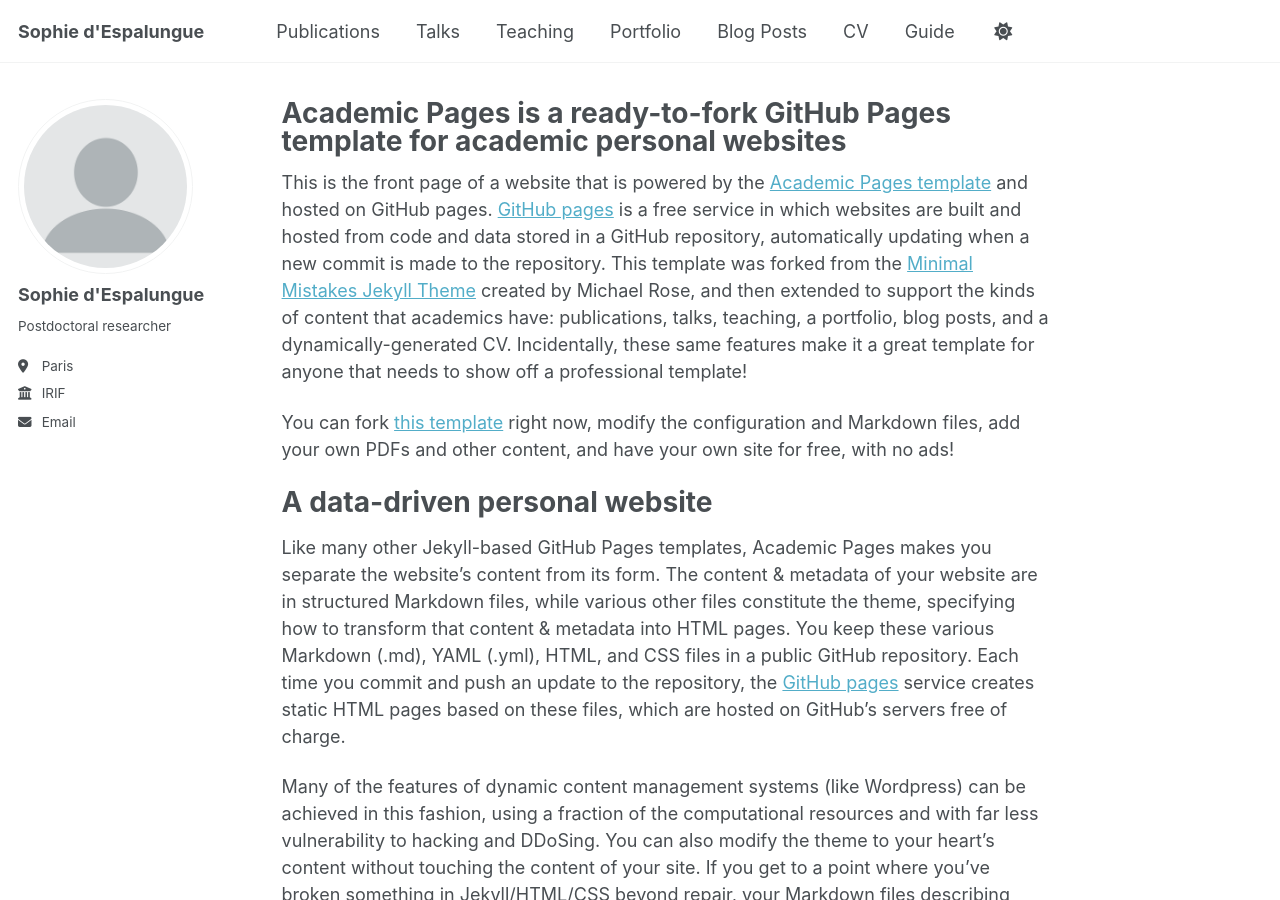
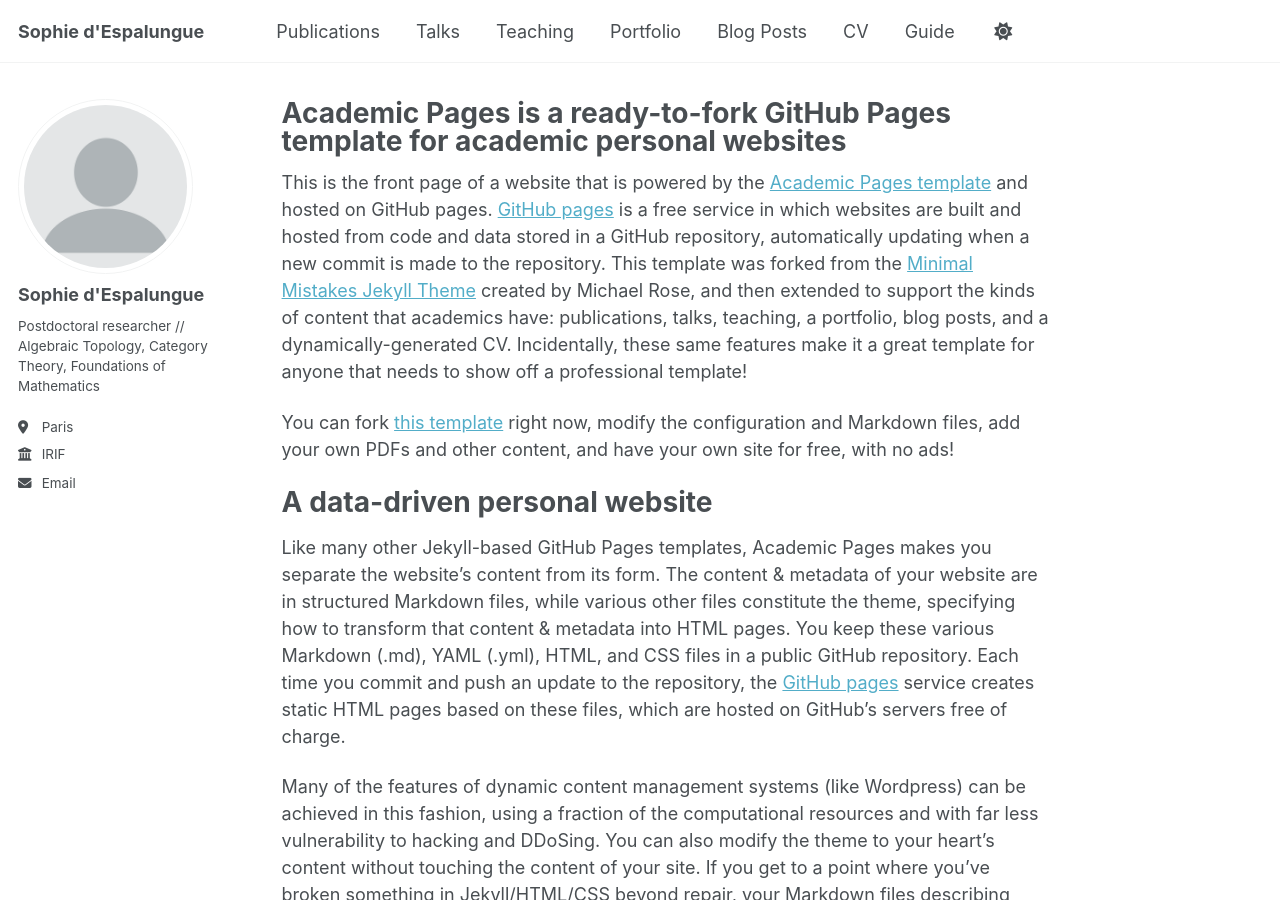
Before and after one commit to sdspmon/sdspmon.github.io, a Jekyll site: the page built from _pages/about.md, in a window 1280 px wide and 900 px high. Built offline with Jekyll 4.4.1, drawn with Linux system fonts in a browser that asks for light colours; a script that is not in the unit is left out.

Commit message:
Update _config.yml

```diff
--- a/_config.yml
+++ b/_config.yml
@@ -12,7 +12,7 @@ site_theme               : "default" # Currently available options are "default"
 title                    : "Sophie d'Espalungue"
 title_separator          : "-"
 name                     : &name "Sophie d'Espalungue"
-description              : &description "Sophie d'Espalungue's academic webpage"   # Update this with a general description of your site, this is the default if not overridden by a page
+description              : &description "Sophie d'Espalungue's math webpage"   # Update this with a general description of your site, this is the default if not overridden by a page
 url                      : https://sdspmon.github.io # The base hostname & protocol for your site e.g. "https://[your GitHub username].github.io",
                                                            # or if you already have some other page hosted on Github then use "https://[your GitHub username].github.io/[Your Repo Name]"
 baseurl                  : "" # the subpath of your site, e.g. "/blog"
@@ -26,7 +26,7 @@ author:
   avatar           : "profile.png"
   name             : "Sophie d'Espalungue"
   pronouns         : # example: "she/her"
-  bio              : "Postdoctoral researcher"
+  bio              : "Postdoctoral researcher // Algebraic Topology, Category Theory, Foundations of Mathematics"
   location         : "Paris"
   employer         : "IRIF"
   uri              : # URL
```
